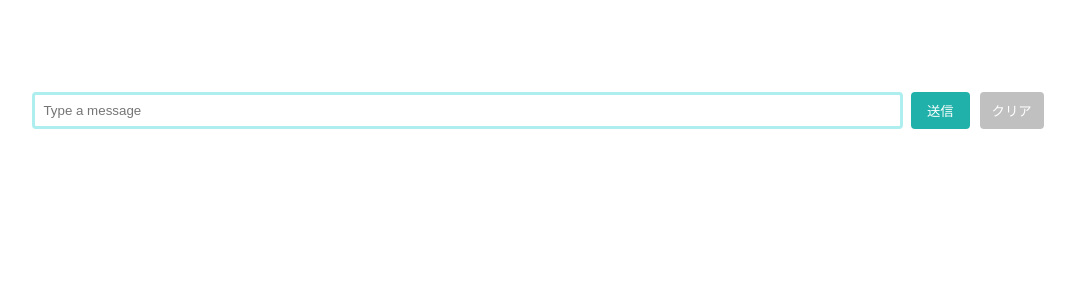
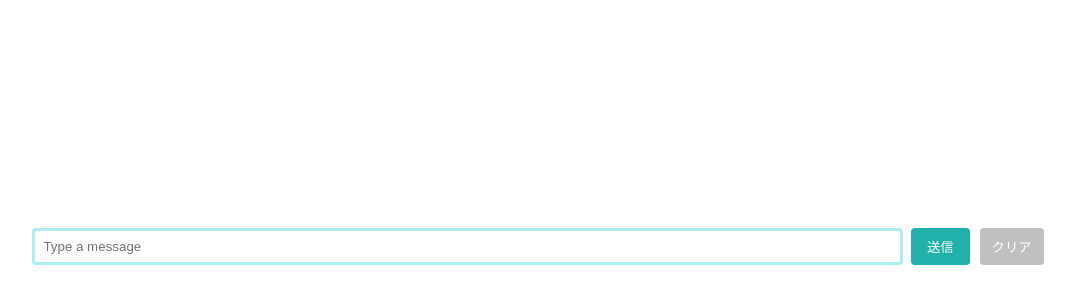
Before and after one commit to Erika1250/sobayoriudon, a React (Vite) app: page / in a window 1280 px wide. Shown: the part 580-880 px from the top of the page, without its empty margins (102-1177 px from the left). Before the commit the page ends 800 px from the top, so only its background shows below. Built offline with nearby package versions, Linux system fonts and the light colour scheme.

Commit message:
スマホの高さ調整

```diff
--- a/src/pages/chatSample.tsx
+++ b/src/pages/chatSample.tsx
@@ -137,7 +137,7 @@ const greetingReplies = [
 ];
 
 const Container = styled.div<{isMobile: boolean}>`
-    height: ${({isMobile}) => isMobile ? window.innerHeight : '80vh' };
+    height: ${({isMobile}) => isMobile ? '96vh' : '100vh' };
     width: ${({isMobile}) => isMobile ? '100%' : '80%' };
     margin: ${({isMobile}) => isMobile ? 'auto' : '80px auto' };
 `
```
Also changed, not shown: 2 other files (tests, documents, lock files or other folders).
